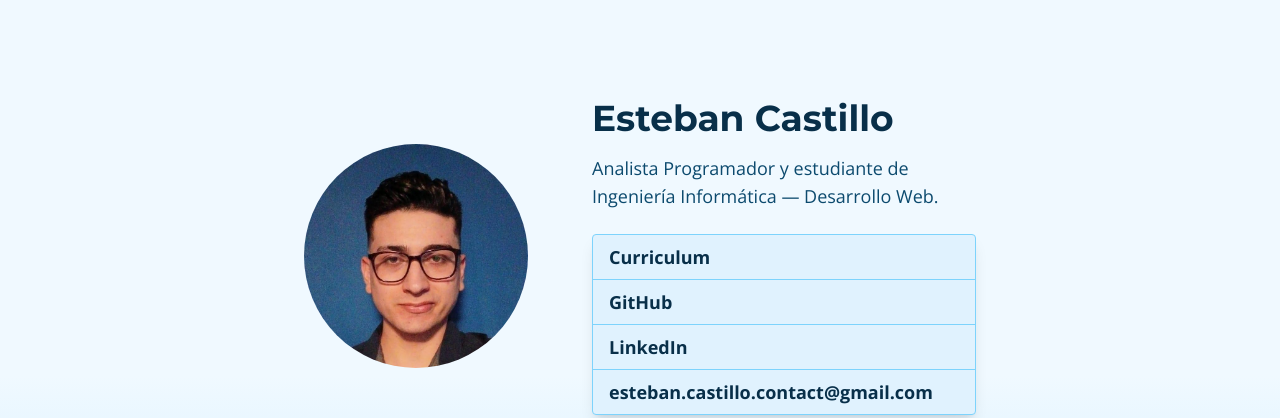
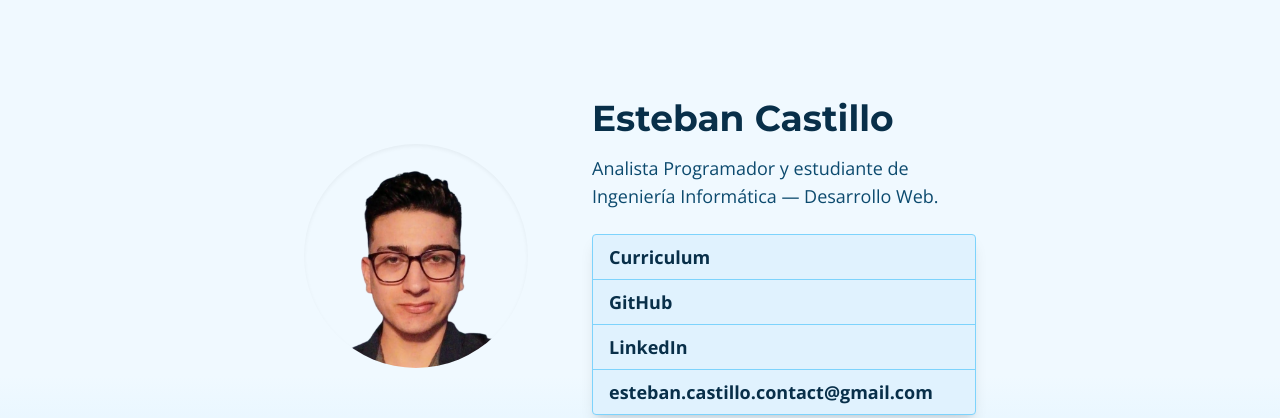
Before and after one commit to esteban-elias/esteban-elias, a Next.js app: page / in a window 1280 px wide. Shown: the top 418 px of the page. Built offline with nearby package versions, Linux system fonts and the light colour scheme.

Commit message:
Add shadows to images

```diff
--- a/src/app/page.tsx
+++ b/src/app/page.tsx
@@ -5,9 +5,9 @@ export default function Home() {
       <section className="w-full h-128 sm:h-96 flex flex-col sm:flex-row justify-center items-center sm:gap-16 sm:mt-16">
         <div className="w-48 h-48 sm:w-56 sm:h-56">
           <img
-            src="/profile-picture.jpeg"
+            src="/profile-picture.png"
             alt="Foto perfil Esteban Castillo"
-            className="rounded-full w-full h-full object-cover"
+            className="rounded-full w-full h-full object-cover shadow-inner"
           />
         </div>
         <div className="flex flex-col items-center sm:items-start">
@@ -50,7 +50,7 @@ export default function Home() {
             <img
               src={proyect.image}
               alt={`Imagen del proyecto ${proyect.name}`}
-              className="object-cover w-full sm:w-1/2 aspect-[3/2] rounded"
+              className="object-cover w-full sm:w-1/2 aspect-[3/2] rounded shadow-xl"
             />
             <div className="sm:w-1/2">
               <div className="mt-2">
```
Also changed, not shown: public/profile-picture.jpeg (deleted), public/profile-picture.png (added).
